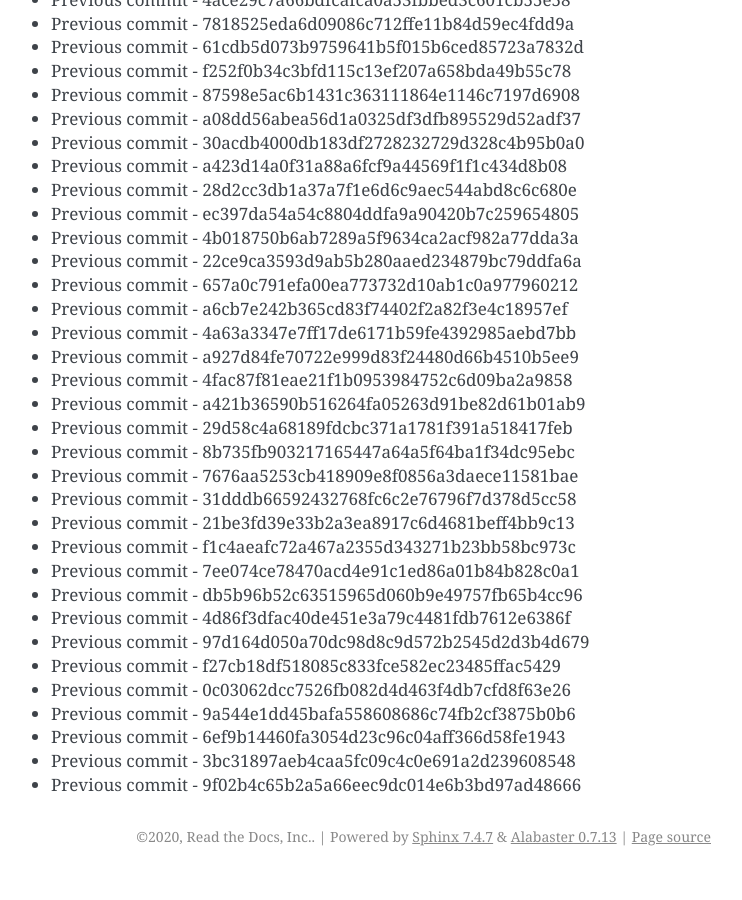
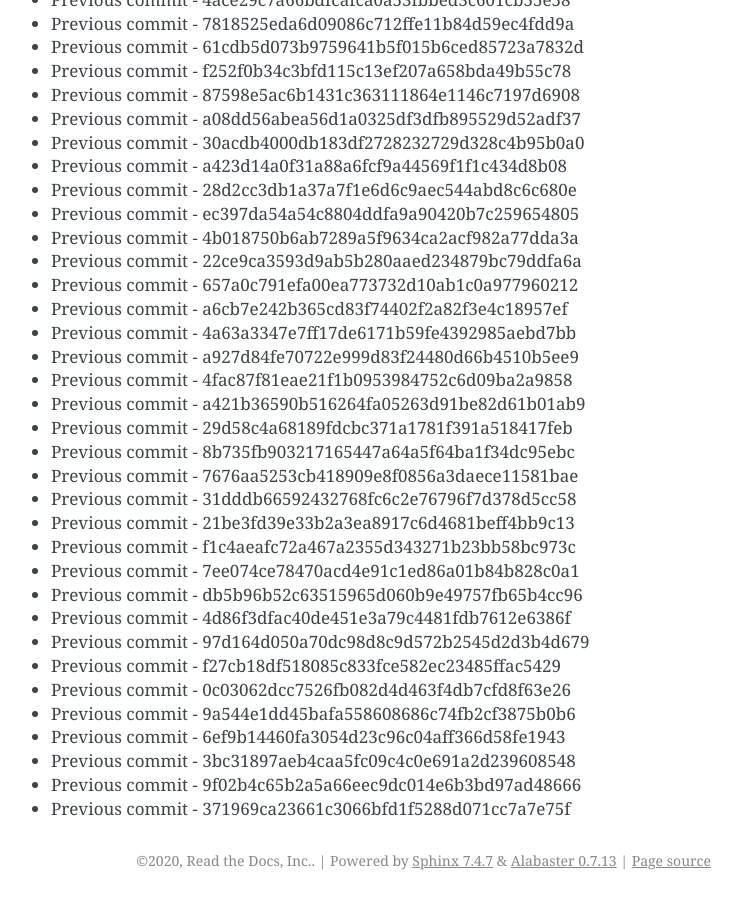
Before and after one commit to readthedocs/rtd-git-stresstest, a Sphinx documentation site: the page built from docs/updates.rst, in a window 1280 px wide and 900 px high, scrolled down 25119 px. Shown: the whole window, without its empty margins (399-1141 px from the left). Built offline with Sphinx 7.4.7, drawn with Linux system fonts in a browser that asks for light colours; before the commit the page ends 25995 px from its top, so only the background shows below that.

Commit message:
Generating commit from previous: 371969ca23661c3066bfd1f5288d071cc7a7e75f

```diff
--- a/docs/updates.rst
+++ b/docs/updates.rst
@@ -1087,3 +1087,4 @@ It can be tested for any performance characteristics.
 * Previous commit - 6ef9b14460fa3054d23c96c04aff366d58fe1943
 * Previous commit - 3bc31897aeb4caa5fc09c4c0e691a2d239608548
 * Previous commit - 9f02b4c65b2a5a66eec9dc014e6b3bd97ad48666
+* Previous commit - 371969ca23661c3066bfd1f5288d071cc7a7e75f
```
